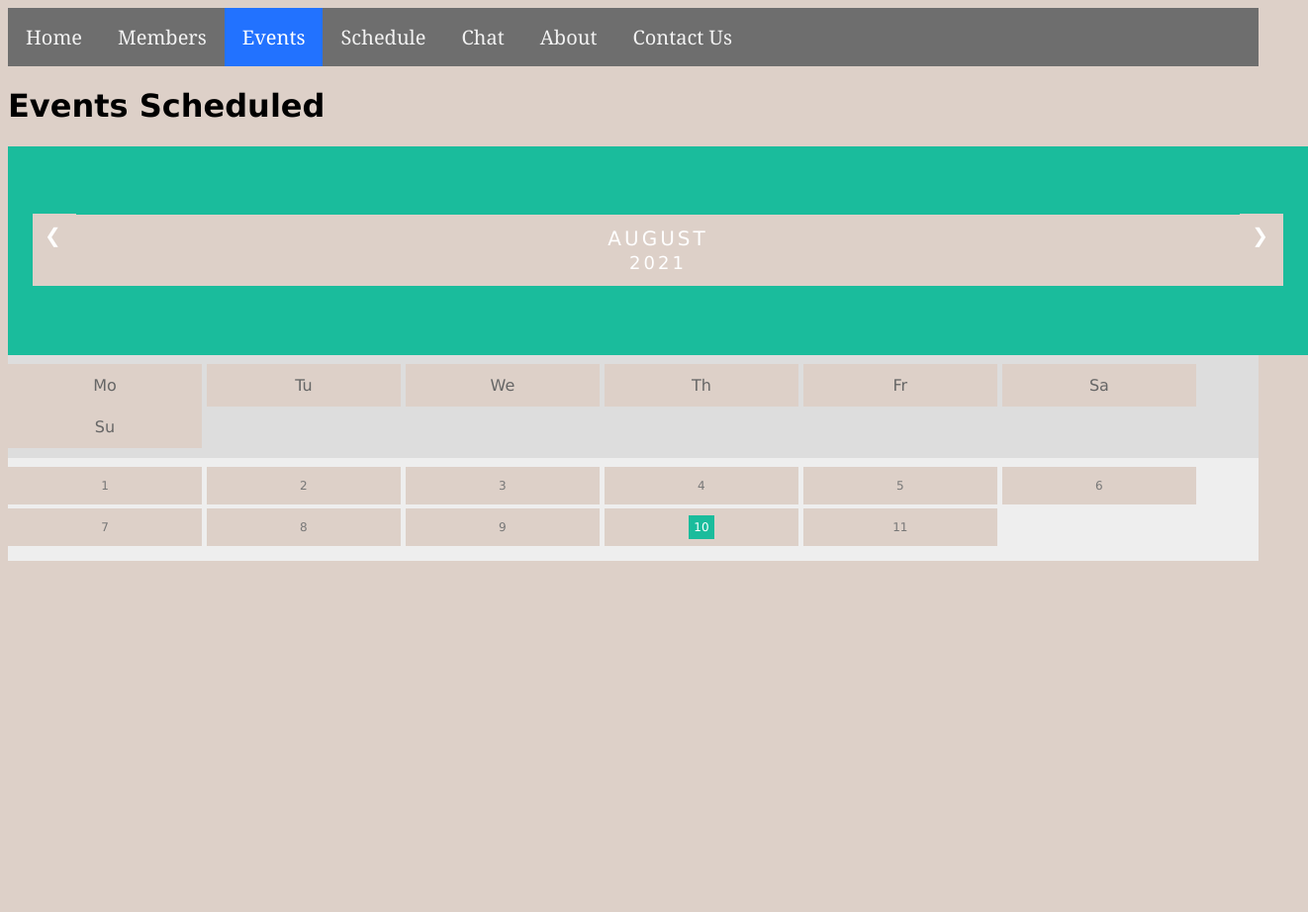
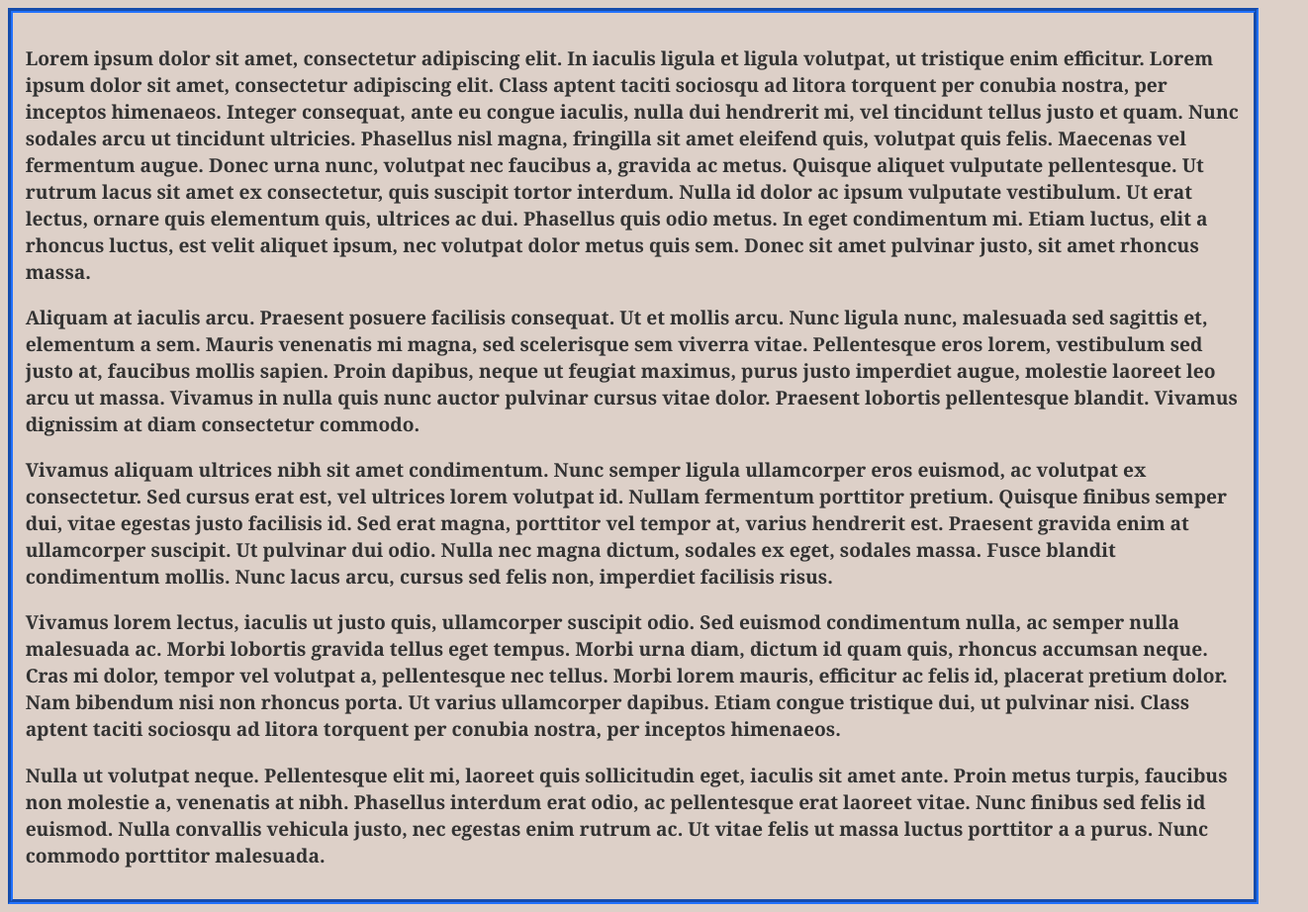
Before and after one commit to HolyRoller777/New_Day, a plain HTML site: page HTML_BoilerPlate/pages/events.html in a window 1280 px wide. Shown: the whole page at 99% size, 1322 px wide, since content can reach past the window. Before the commit the page ends 800 px from the top, so only its background shows below. Drawn offline with Linux system fonts and the light colour scheme.

Commit message:
Removed Calendar

```diff
--- a/HTML_BoilerPlate/pages/events.html
+++ b/HTML_BoilerPlate/pages/events.html
@@ -7,47 +7,64 @@
   <title>Events</title>
 </head>
 <body>
-  <body>
-    <div class="topnav">
-      <a href="../../index.html">Home</a>
-      <a href="members.html">Members</a>
-      <a class="active" href="events.html">Events</a>
-      <a href="schedule.html">Schedule</a>
-      <a href="chatroom.html">Chat</a>
-      <a href="about.html">About</a>
-      <a href="contacts.html">Contact Us</a>
+  <div class="welcome-paragraph">
+    <p>
+      Lorem ipsum dolor sit amet, consectetur adipiscing elit. In iaculis
+      ligula et ligula volutpat, ut tristique enim efficitur. Lorem ipsum
+      dolor sit amet, consectetur adipiscing elit. Class aptent taciti
+      sociosqu ad litora torquent per conubia nostra, per inceptos himenaeos.
+      Integer consequat, ante eu congue iaculis, nulla dui hendrerit mi, vel
+      tincidunt tellus justo et quam. Nunc sodales arcu ut tincidunt
+      ultricies. Phasellus nisl magna, fringilla sit amet eleifend quis,
+      volutpat quis felis. Maecenas vel fermentum augue. Donec urna nunc,
+      volutpat nec faucibus a, gravida ac metus. Quisque aliquet vulputate
+      pellentesque. Ut rutrum lacus sit amet ex consectetur, quis suscipit
+      tortor interdum. Nulla id dolor ac ipsum vulputate vestibulum. Ut erat
+      lectus, ornare quis elementum quis, ultrices ac dui. Phasellus quis odio
+      metus. In eget condimentum mi. Etiam luctus, elit a rhoncus luctus, est
+      velit aliquet ipsum, nec volutpat dolor metus quis sem. Donec sit amet
+      pulvinar justo, sit amet rhoncus massa.
+    </p>
+    <p>
+      Aliquam at iaculis arcu. Praesent posuere facilisis consequat. Ut et
+      mollis arcu. Nunc ligula nunc, malesuada sed sagittis et, elementum a
+      sem. Mauris venenatis mi magna, sed scelerisque sem viverra vitae.
+      Pellentesque eros lorem, vestibulum sed justo at, faucibus mollis
+      sapien. Proin dapibus, neque ut feugiat maximus, purus justo imperdiet
+      augue, molestie laoreet leo arcu ut massa. Vivamus in nulla quis nunc
+      auctor pulvinar cursus vitae dolor. Praesent lobortis pellentesque
+      blandit. Vivamus dignissim at diam consectetur commodo.
+    </p>
+    <p>
+      Vivamus aliquam ultrices nibh sit amet condimentum. Nunc semper ligula
+      ullamcorper eros euismod, ac volutpat ex consectetur. Sed cursus erat
+      est, vel ultrices lorem volutpat id. Nullam fermentum porttitor pretium.
+      Quisque finibus semper dui, vitae egestas justo facilisis id. Sed erat
+      magna, porttitor vel tempor at, varius hendrerit est. Praesent gravida
+      enim at ullamcorper suscipit. Ut pulvinar dui odio. Nulla nec magna
+      dictum, sodales ex eget, sodales massa. Fusce blandit condimentum
+      mollis. Nunc lacus arcu, cursus sed felis non, imperdiet facilisis
+      risus.
+    </p>
+    <p>
+      Vivamus lorem lectus, iaculis ut justo quis, ullamcorper suscipit odio.
+      Sed euismod condimentum nulla, ac semper nulla malesuada ac. Morbi
+      lobortis gravida tellus eget tempus. Morbi urna diam, dictum id quam
+      quis, rhoncus accumsan neque. Cras mi dolor, tempor vel volutpat a,
+      pellentesque nec tellus. Morbi lorem mauris, efficitur ac felis id,
+      placerat pretium dolor. Nam bibendum nisi non rhoncus porta. Ut varius
+      ullamcorper dapibus. Etiam congue tristique dui, ut pulvinar nisi. Class
+      aptent taciti sociosqu ad litora torquent per conubia nostra, per
+      inceptos himenaeos.
+    </p>
+    <p>
+      Nulla ut volutpat neque. Pellentesque elit mi, laoreet quis sollicitudin
+      eget, iaculis sit amet ante. Proin metus turpis, faucibus non molestie
+      a, venenatis at nibh. Phasellus interdum erat odio, ac pellentesque erat
+      laoreet vitae. Nunc finibus sed felis id euismod. Nulla convallis
+      vehicula justo, nec egestas enim rutrum ac. Ut vitae felis ut massa
+      luctus porttitor a a purus. Nunc commodo porttitor malesuada.
+    </p>
   </div>
-  <h1>Events Scheduled</h1>
-  <div class="month">
-    <ul>
-      <li class="prev">&#10094;</li>
-      <li class="next">&#10095;</li>
-      <li>August<br><span style="font-size:18px">2021</span></li>
-    </ul>
-  </div>
-
-  <ul class="weekdays">
-    <li>Mo</li>
-    <li>Tu</li>
-    <li>We</li>
-    <li>Th</li>
-    <li>Fr</li>
-    <li>Sa</li>
-    <li>Su</li>
-  </ul>
-
-  <ul class="days">
-    <li>1</li>
-    <li>2</li>
-    <li>3</li>
-    <li>4</li>
-    <li>5</li>
-    <li>6</li>
-    <li>7</li>
-    <li>8</li>
-    <li>9</li>
-    <li><span class="active">10</span></li>
-    <li>11</li>
-  </ul>
 </body>
 </html>
```
